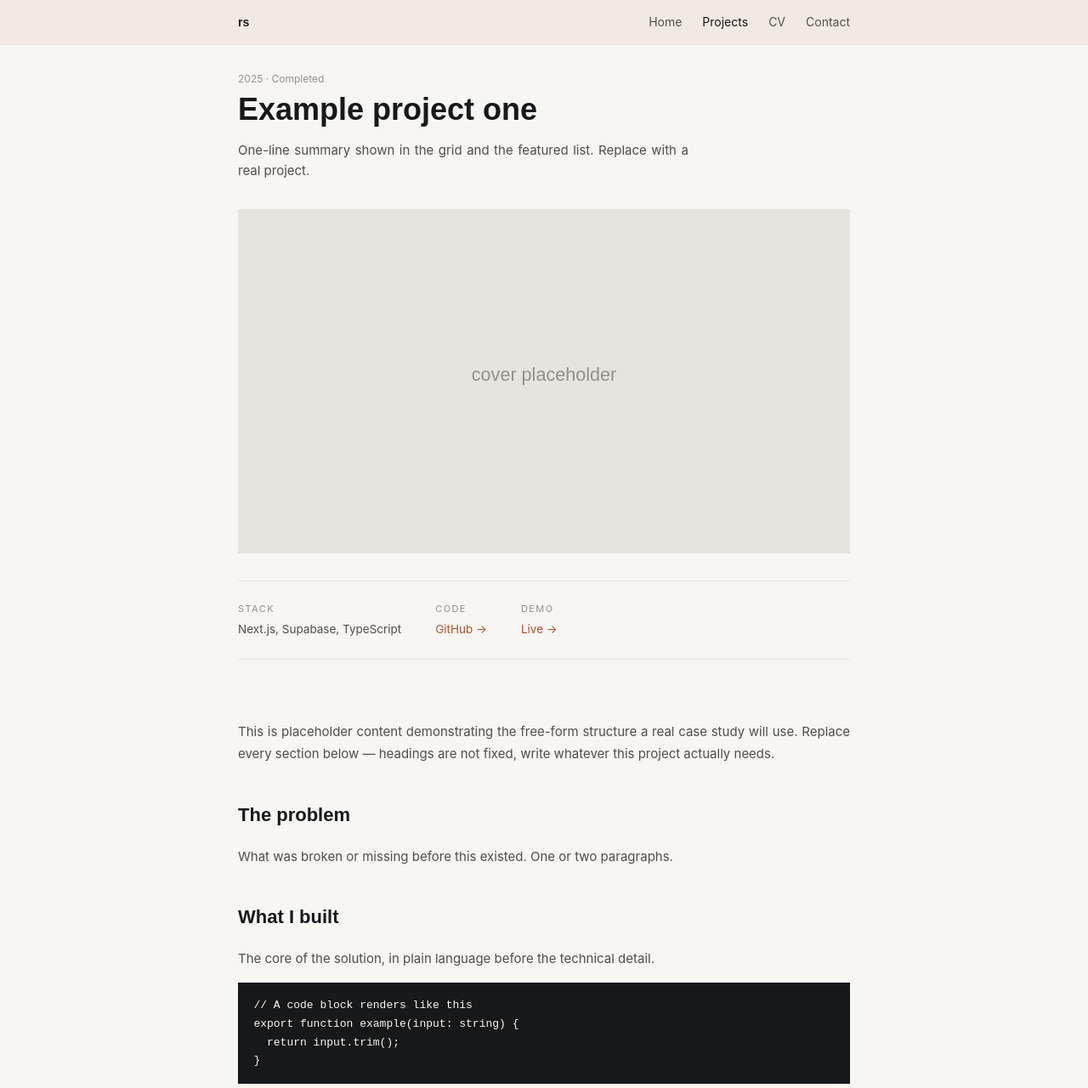
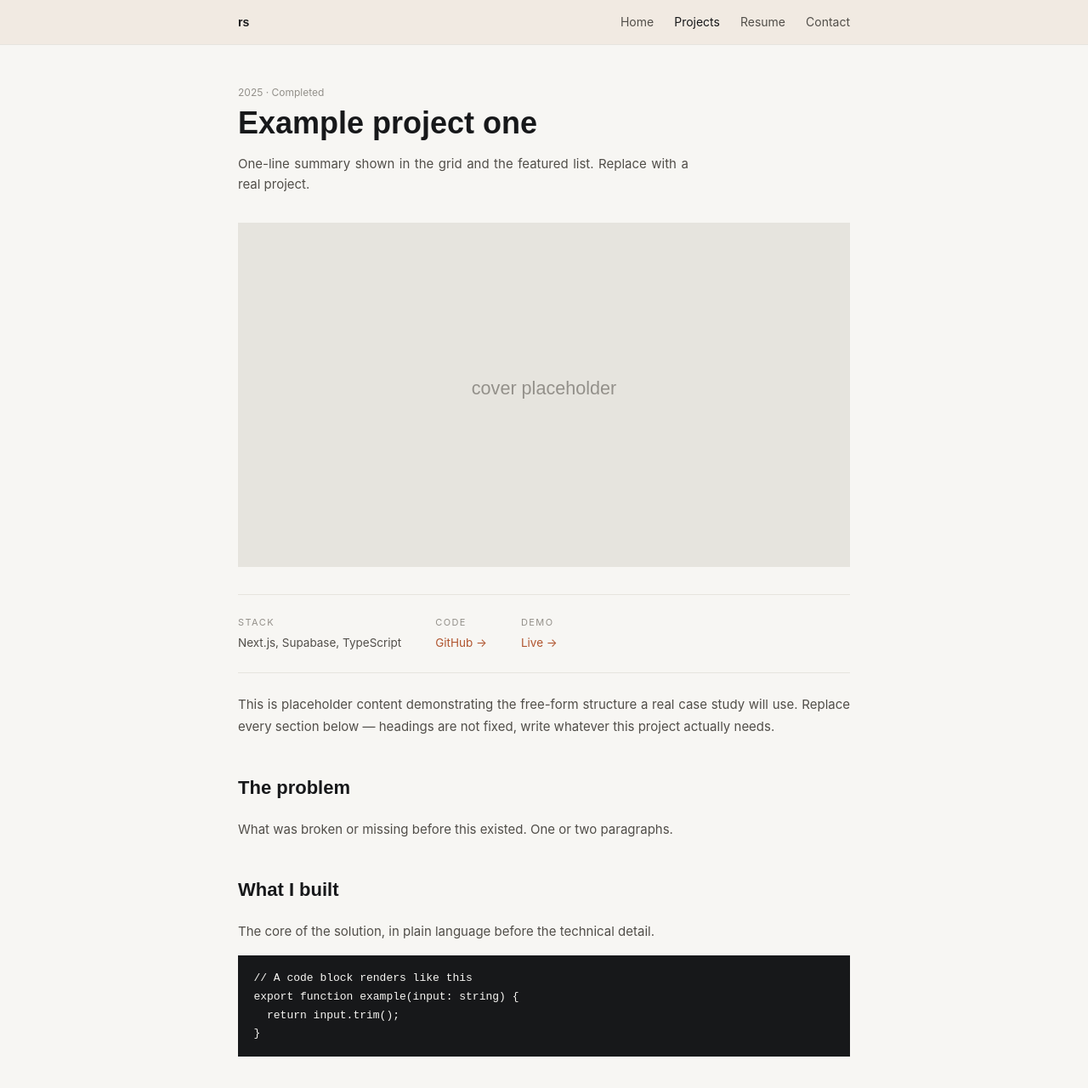
Before and after one commit to RafaelSanchezCordoba/personal-portfolio, an Astro site: page /projects/example-one in a window 1280 px wide. Shown: the top 1280 px of the page at 85% size. Built offline with nearby package versions, Linux system fonts and the light colour scheme; Astro itself is replaced by a stand-in of ours; some packages are replaced by stand-ins of ours; code samples lack their colours.

Commit message:
Add real CV PDF, rename nav link to Resume, tweak spacing
Replaces the placeholder public/cv.pdf with the real file.

```diff
--- a/src/components/Nav.astro
+++ b/src/components/Nav.astro
@@ -10,7 +10,7 @@ const path = Astro.url.pathname;
     <nav class="ml-auto flex items-center gap-6 text-sm text-secondary">
       <a href="/" class={path === '/' ? 'text-ink' : ''}>Home</a>
       <a href="/projects" class={path.startsWith('/projects') ? 'text-ink' : ''}>Projects</a>
-      <a href={profile.cvPdfHref}>CV</a>
+      <a href={profile.cvPdfHref}>Resume</a>
       <a href={`mailto:${profile.email}`}>Contact</a>
     </nav>
   </div>
--- a/src/pages/projects/[...slug].astro
+++ b/src/pages/projects/[...slug].astro
@@ -28,7 +28,7 @@ const statusLabel: Record<string, string> = {
 
   <main class="flex-1">
     <section>
-      <div class="max-w-3xl mx-auto px-6 py-8">
+      <div class="max-w-3xl mx-auto px-6 pt-12">
         <p class="text-xs text-meta">{project.data.date.getFullYear()} · {statusLabel[project.data.status]}</p>
         <h1 class="font-display font-extrabold text-4xl mt-2 max-w-[20ch]">{project.data.title}</h1>
         <p class="text-secondary text-[15px] leading-relaxed text-justify max-w-[56ch] mt-4">{project.data.description}</p>
@@ -63,7 +63,7 @@ const statusLabel: Record<string, string> = {
     </section>
 
     <section>
-      <div class="max-w-3xl mx-auto px-6 py-10">
+      <div class="max-w-3xl mx-auto px-6 py-6">
         <article class="prose-project">
           <Content />
         </article>
```
Also changed, not shown: 1 other file.
